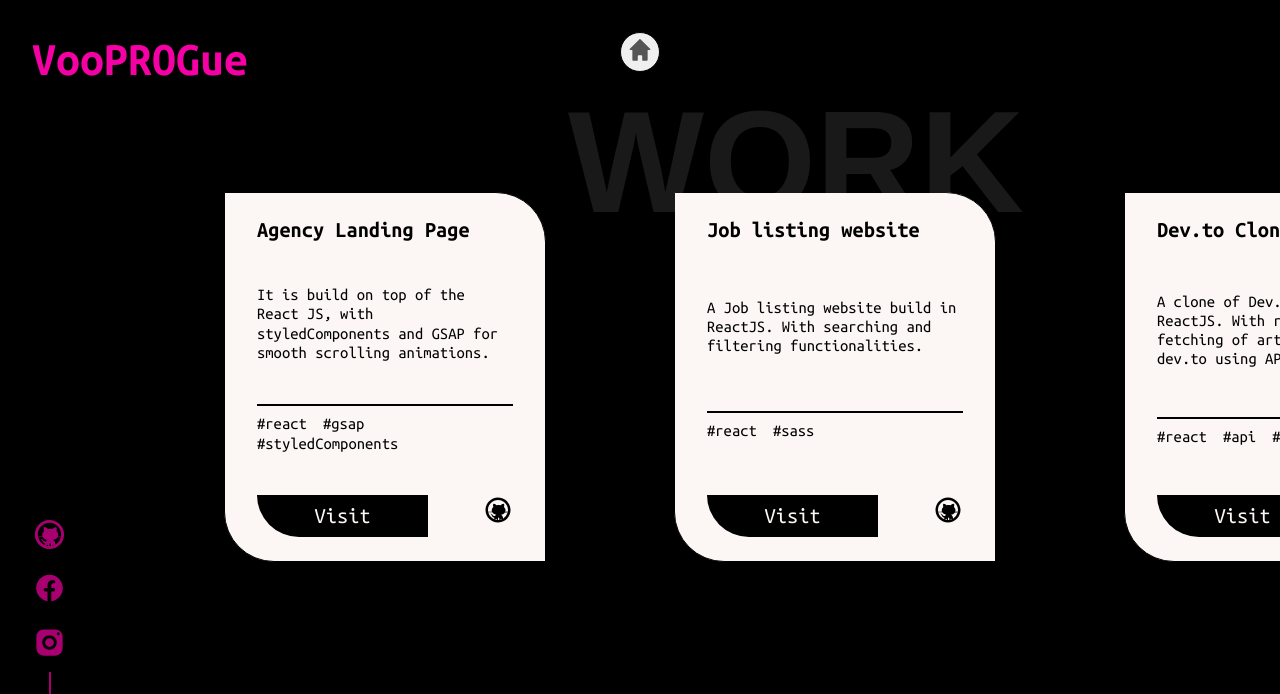
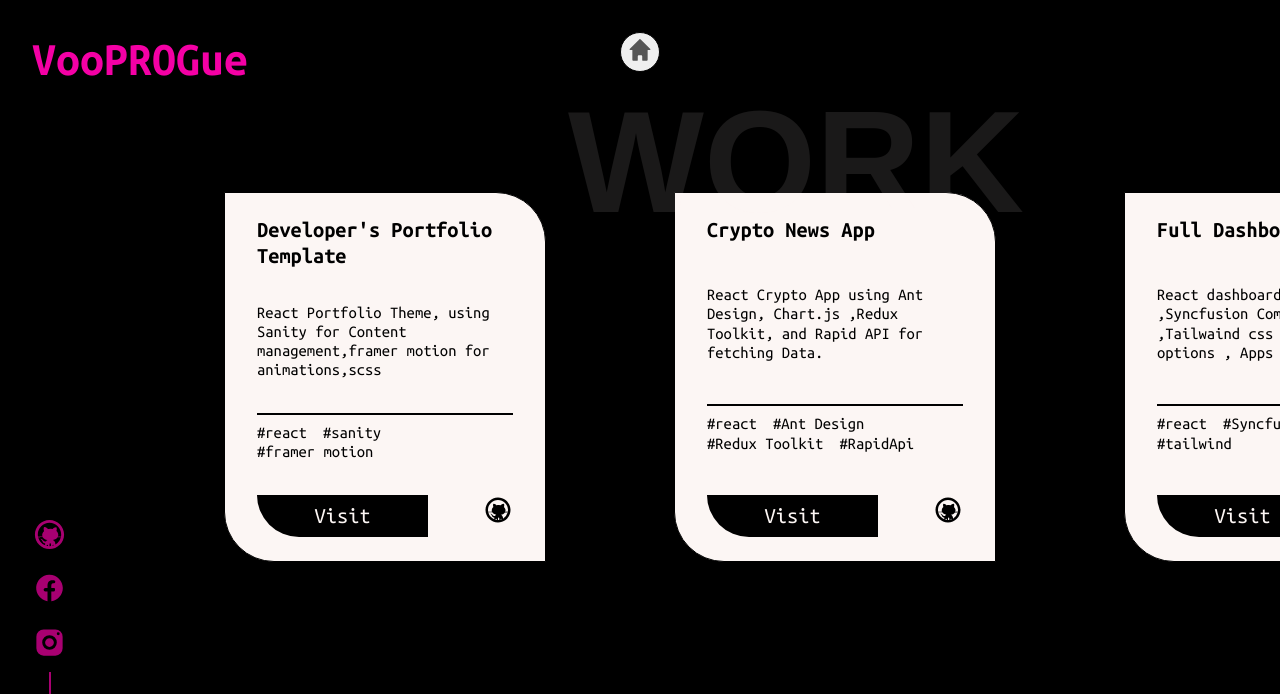
Before and after one commit to rusinner/React_Portfolio, a React (Create React App) app in the folder react-portfolio/: page /work in a window 1280 px wide. Shown: the top 694 px of the page. Built offline with nearby package versions, Linux system fonts and the light colour scheme.

Commit message:
Update Work Data

```diff
--- a/react-portfolio/src/data/WorkData.js
+++ b/react-portfolio/src/data/WorkData.js
@@ -1,61 +1,92 @@
 export const Work = [
   {
-        id:1,
-        name:"Agency Landing Page",
-        description:"It is build on top of the React JS, with styledComponents and GSAP for smooth scrolling animations.",
-        tags:["react","gsap","styledComponents"],
+    id: 1,
+    name: "Developer's Portfolio Template",
+    description:
+      "React Portfolio Theme, using Sanity for Content management,framer motion for animations,scss",
+    tags: ["react", "sanity", "framer motion"],
 
-        demo:"https://agency-website-eta.vercel.app/",
-        github:"https://github.com/codebucks27/Agency-website"
+    demo: "https://vooprogue-template-portfolio-1.netlify.app/",
+    github: "https://github.com/rusinner/First_React_Portfolio",
   },
   {
-        id:2,
-        name:"Job listing website",
-        description:"A Job listing website build in ReactJS. With searching and filtering functionalities.",
-        tags:["react","sass"],
+    id: 2,
+    name: "Crypto News App",
+    description:
+      "React Crypto App using Ant Design, Chart.js ,Redux Toolkit, and Rapid API for fetching Data.",
+    tags: ["react", "Ant Design", "Redux Toolkit", "RapidApi"],
 
-        demo:"http://react-job-listing-website.codebucks27.vercel.app/",
-        github:"https://github.com/codebucks27/react-job-listing-website"
-
+    demo: "https://vooprogue-crypto.netlify.app/",
+    github: "https://github.com/rusinner/React_Crypto_App",
   },
   {
-        id:3,
-        name:"Dev.to Clone",
-        description:"A clone of Dev.to build using ReactJS. With realtime fetching of articles from dev.to using API.",
-        tags:["react","api","sass"],
+    id: 3,
+    name: "Full Dashboard App",
+    description:
+      "React dashboard App ,Syncfusion Components ,Tailwaind css . Theming options , Apps and Pages.",
+    tags: ["react", "Syncfusion", "tailwind"],
 
-        demo:"http://devto-clone-codebucks27.vercel.app/",
-        github:"https://github.com/codebucks27/devto-clone"
+    demo: "https://vooprogue-dashboard.netlify.app/",
+    github: "https://github.com/rusinner/React-Dashboard_App",
   },
   {
-        id:4,
-        name:"Sidebar Menu",
-        description:"A cool looking sidebar menu build using ReactJS and styledComponents.It has really smooth animations.",
-        tags:["react","styledComponents","react-router"],
+    id: 4,
+    name: "Restaurant Website",
+    description:
+      "UI and Design React Restaurant Homepage,including Menu ,Gallery , Booking Table Option and About Section.",
+    tags: ["react", "styledComponents"],
 
-        demo:"https://react-sidebar.vercel.app/",
-        github:"https://github.com/codebucks27/react-sidebar"
-
-    },{
-        id:5,
-        name:"Todo App(React + Redux)",
-        description:"A todo app build using Redux-toolkit and framer-motion for smooth animations.",
-        tags:["react","redux","framer-motion"],
-
-        demo:"http://react-redux-todo-app-git-main-codebucks27.vercel.app/",
-        github:"https://github.com/codebucks27/React-Redux-Todo-App"
-
+    demo: "https://vooprogue-restaurant.netlify.app/",
+    github: "https://github.com/rusinner/React_Restaurant_Website",
   },
   {
-        id:6,
-        name:"Responsive Navigation Menu",
-        description:"A reponsive navbar menu component in ReactJS with react-router functionalities. Built from scratch.",
-        tags:["react","react-router","css"],
+    id: 5,
+    name: "Coffee Shop Website",
+    description:
+      "Html,sass,vanilla javascript website with shopping cart functionality.",
+    tags: ["javascript", "shopping cart", "sass"],
 
-        demo:"http://react-responsive-navbar-codebucks27.vercel.app/",
-        github:"https://github.com/codebucks27/React-responsive-navbar"
+    demo: "https://rusinner.github.io/Coffee_Shop_Website/",
+    github: "https://github.com/rusinner/Coffee_Shop_Website",
+  },
+  {
+    id: 6,
+    name: "Travel Agency Landing Page",
+    description:
+      "A Travel Agency Landing page build in vanilla javascript and sass using data-aos animation library.",
+    tags: ["vanilla js", "data-aos", "sass"],
 
+    demo: "https://rusinner.github.io/travel-landing-page/",
+    github: "https://github.com/rusinner/travel-landing-page",
   },
+  {
+    id: 7,
+    name: "Gameverse Landing Page",
+    description:
+      "Built on top of Next js website using framer motion and tailwind css.",
+    tags: ["next js", "framer motion", "tailwind"],
 
+    demo: "https://next-animated-gaming-website.vercel.app/",
+    github: "https://github.com/rusinner/Next_Animated_Gaming_Website",
+  },
+  {
+    id: 8,
+    name: "Educational Content Landing Page",
+    description:
+      "A reponsive html,sass,vanilla javascript,multi pages website. Built from scratch.",
+    tags: ["vanilla js", "sass", "multipage"],
 
-]
+    demo: "https://rusinner.github.io/Education_Website/",
+    github: "https://github.com/rusinner/Education_Website",
+  },
+  {
+    id: 9,
+    name: "TechSTore Ecommerce",
+    description:
+      "React Ecommerce App ,Next.js for file-based routing and data, using server-side rendering and static generation,sanity for content management and stripe integration for payments.",
+    tags: ["next js", "sanity", "stripe"],
+
+    demo: "https://react-ecommerce-app-ecru.vercel.app/",
+    github: "https://github.com/rusinner/React_Ecommerce_App",
+  },
+];
```
Lines whose indentation alone changed are shown as unchanged.
